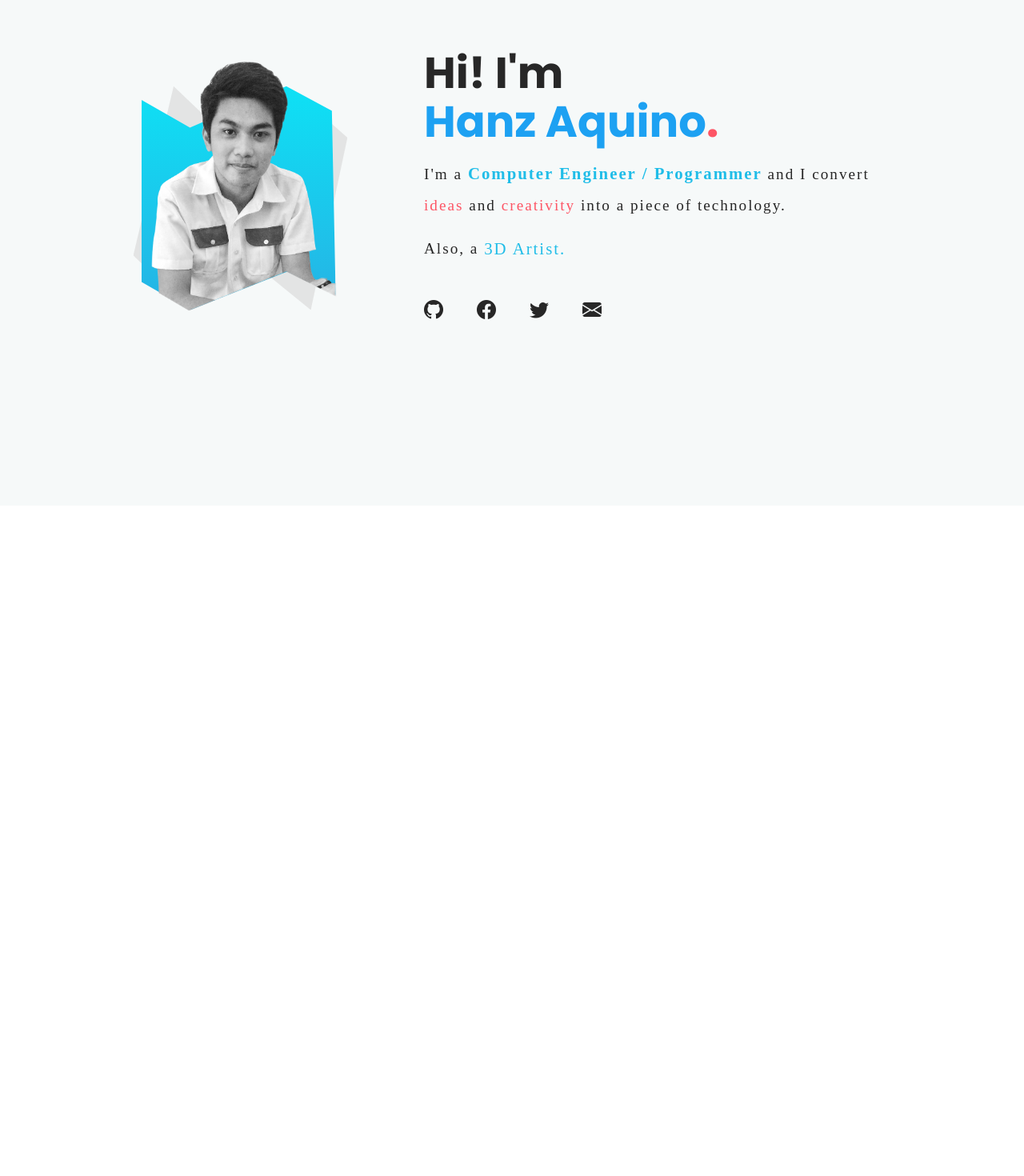
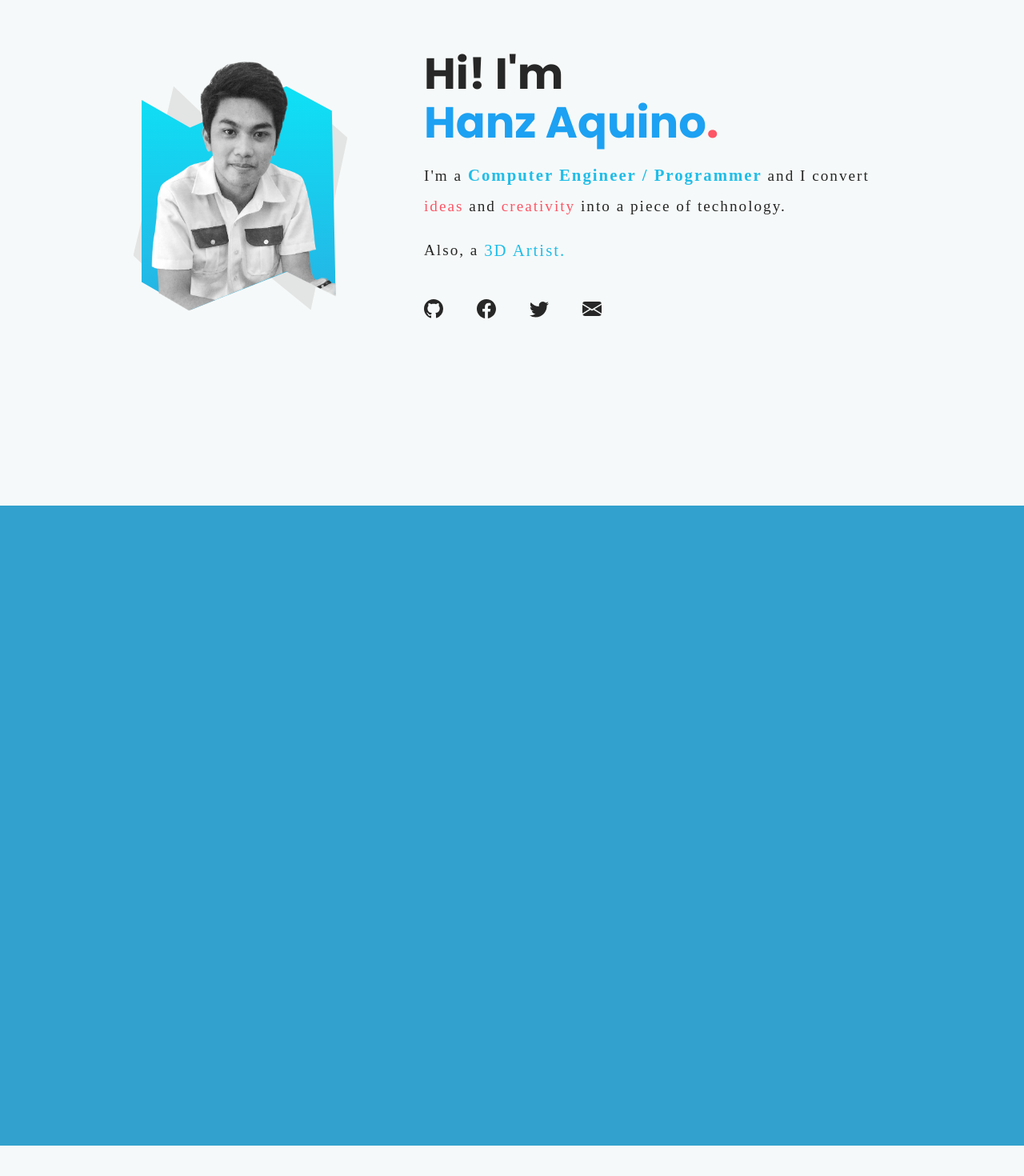
Before and after one commit to hanzzakino/hanzz, a Next.js app: page / in a window 1280 px wide. Shown: the part 168-1638 px from the top of the page at 80% size. Before the commit the page ends 800 px from the top, so only its background shows below. Built offline with nearby package versions, Linux system fonts and the light colour scheme.

Commit message:
react-icons, new  contents

```diff
--- a/components/introduction.jsx
+++ b/components/introduction.jsx
@@ -1,6 +1,6 @@
 import styles from '../styles/Introduction.module.css'
 import { useSettingsContext } from '../context/SettingsContext'
-
+import { BsGithub, BsFacebook, BsTwitter, BsEnvelopeFill } from 'react-icons/bs'
 export default function Introduction() {
     const { theme } = useSettingsContext()
 
@@ -51,7 +51,7 @@ export default function Introduction() {
                             target="_blank"
                             className={styles.socialGT + ' ' + styles.tooltip}
                         >
-                            <i id="gt" className="bi bi-github"></i>
+                            <BsGithub style={{ fontSize: '1.5rem' }} />
                             {/* <span className={styles.tooltiptext}>GitHub</span> */}
                         </a>
                         <a
@@ -59,7 +59,8 @@ export default function Introduction() {
                             target="_blank"
                             className={styles.socialFB + ' ' + styles.tooltip}
                         >
-                            <i className="bi bi-facebook"></i>
+                            <BsFacebook style={{ fontSize: '1.5rem' }} />
+                            {/* <i className="bi bi-facebook"></i> */}
                             {/* <span className={styles.tooltiptext}>Facebook</span> */}
                         </a>
                         <a
@@ -67,14 +68,14 @@ export default function Introduction() {
                             target="_blank"
                             className={styles.socialTW + ' ' + styles.tooltip}
                         >
-                            <i className="bi bi-twitter"></i>
+                            <BsTwitter style={{ fontSize: '1.5rem' }} />
                             {/* <span className={styles.tooltiptext}>Twitter</span> */}
                         </a>
                         <a
                             href="mailto:hanzzakino@gmail.coom"
                             className={styles.socialML + ' ' + styles.tooltip}
                         >
-                            <i className="bi bi-envelope-fill"></i>
+                            <BsEnvelopeFill style={{ fontSize: '1.5rem' }} />
                             {/* <span className={styles.tooltiptext}>Email</span> */}
                         </a>
                     </div>
--- /dev/null
+++ b/components/skills.jsx
@@ -0,0 +1,8 @@
+import styles from '../styles/Skills.module.css'
+import { useSettingsContext } from '../context/SettingsContext'
+
+export default function Skills() {
+    const { theme } = useSettingsContext()
+
+    return <div className={styles.skillsContainer}></div>
+}
--- a/package.json
+++ b/package.json
@@ -8,6 +8,7 @@
   "dependencies": {
     "next": "latest",
     "react": "18.2.0",
-    "react-dom": "18.2.0"
+    "react-dom": "18.2.0",
+    "react-icons": "^4.9.0"
   }
 }
--- a/pages/index.jsx
+++ b/pages/index.jsx
@@ -5,6 +5,7 @@ import Introduction from '../components/introduction'
 import Navbar from '../components/navbar'
 import AnimatedBackground from '../components/shared/animatedBackground'
 import { useSettingsContext } from '../context/SettingsContext'
+import Skills from '../components/skills'
 
 export default function Home() {
     const { theme } = useSettingsContext()
@@ -17,23 +18,144 @@ export default function Home() {
             </Head>
 
             <main className={styles.mainContainer + ' ' + theme}>
-                <AnimatedBackground
+                {/* <AnimatedBackground
                     speedMultiplier={0.9}
                     opacity={0.25}
                     maxBlur={6}
                     enableBlur
-                />
+                /> */}
+
                 <Introduction />
+                <Skills />
 
-                {/* <br /><br /><br /><br /><br /><br /><br /><br /><br /><br /><br /><br /><br /><br />
-        <br /><br /><br /><br /><br /><br /><br /><br /><br /><br /><br /><br /><br /><br />
-        <br /><br /><br /><br /><br /><br /><br /><br /><br /><br /><br /><br /><br /><br />
-        <br /><br /><br /><br /><br /><br /><br /><br /><br /><br /><br /><br /><br /><br />
-        <br /><br /><br /><br /><br /><br /><br /><br /><br /><br /><br /><br /><br /><br />
-        <br /><br /><br /><br /><br /><br /><br /><br /><br /><br /><br /><br /><br /><br />
-        <br /><br /><br /><br /><br /><br /><br /><br /><br /><br /><br /><br /><br /><br />
-        <br /><br /><br /><br /><br /><br /><br /><br /><br /><br /><br /><br /><br /><br />
-        <br /><br /><br /><br /><br /><br /><br /><br /><br /><br /><br /><br /><br /><br /> */}
+                <div>
+                    <br />
+                    <br />
+                    <br />
+                    <br />
+                    <br />
+                    <br />
+                    <br />
+                    <br />
+                    <br />
+                    <br />
+                    <br />
+                    <br />
+                    <br />
+                    <br />
+                    <br />
+                    <br />
+                    <br />
+                    <br />
+                    <br />
+                    <br />
+                    <br />
+                    <br />
+                    <br />
+                    <br />
+                    <br />
+                    <br />
+                    <br />
+                    <br />
+                    <br />
+                    <br />
+                    <br />
+                    <br />
+                    <br />
+                    <br />
+                    <br />
+                    <br />
+                    <br />
+                    <br />
+                    <br />
+                    <br />
+                    <br />
+                    <br />
+                    <br />
+                    <br />
+                    <br />
+                    <br />
+                    <br />
+                    <br />
+                    <br />
+                    <br />
+                    <br />
+                    <br />
+                    <br />
+                    <br />
+                    <br />
+                    <br />
+                    <br />
+                    <br />
+                    <br />
+                    <br />
+                    <br />
+                    <br />
+                    <br />
+                    <br />
+                    <br />
+                    <br />
+                    <br />
+                    <br />
+                    <br />
+                    <br />
+                    <br />
+                    <br />
+                    <br />
+                    <br />
+                    <br />
+                    <br />
+                    <br />
+                    <br />
+                    <br />
+                    <br />
+                    <br />
+                    <br />
+                    <br />
+                    <br />
+                    <br />
+                    <br />
+                    <br />
+                    <br />
+                    <br />
+                    <br />
+                    <br />
+                    <br />
+                    <br />
+                    <br />
+                    <br />
+                    <br />
+                    <br />
+                    <br />
+                    <br />
+                    <br />
+                    <br />
+                    <br />
+                    <br />
+                    <br />
+                    <br />
+                    <br />
+                    <br />
+                    <br />
+                    <br />
+                    <br />
+                    <br />
+                    <br />
+                    <br />
+                    <br />
+                    <br />
+                    <br />
+                    <br />
+                    <br />
+                    <br />
+                    <br />
+                    <br />
+                    <br />
+                    <br />
+                    <br />
+                    <br />
+                    <br />
+                </div>
             </main>
         </div>
     )
--- a/styles/Home.module.css
+++ b/styles/Home.module.css
@@ -2,4 +2,5 @@
     height: 100%;
     width: 100%;
     display: flex;
+    flex-direction: column;
 }
--- a/styles/Introduction.module.css
+++ b/styles/Introduction.module.css
@@ -1,12 +1,14 @@
 .introContainer {
     width: 100%;
-    height: 100%;
+    height: 100vh;
     display: flex;
     align-items: center;
-    position: absolute;
+    /* position: absolute; */
     flex-direction: column;
     justify-content: center;
     overflow: hidden;
+
+    /* background-color: yellowgreen; */
 }
 .introGroup1 {
     /* background-color: yellow; */
@@ -116,9 +118,9 @@
 
     animation: popUp 1.5s ease-out;
 }
-.introGroup1_social i {
+/* .introGroup1_social .icon {
     font-size: 1.5rem;
-}
+} */
 .introGroup1_social a {
     margin-right: 42px;
     transition: 0.2s;
--- /dev/null
+++ b/styles/Skills.module.css
@@ -0,0 +1,12 @@
+.skillsContainer {
+    width: 100%;
+    height: 100vh;
+    display: flex;
+    align-items: center;
+    /* position: absolute; */
+    flex-direction: column;
+    justify-content: center;
+    overflow: hidden;
+
+    background-color: rgb(50, 161, 205);
+}
--- a/styles/globals.css
+++ b/styles/globals.css
@@ -1,5 +1,5 @@
 @import url('https://fonts.googleapis.com/css2?family=Poppins:wght@300;400;500;600;700;900&family=Quicksand&family=Roboto+Mono&family=Roboto:wght@300;400;500;700&family=Source+Sans+Pro:ital,wght@0,300;0,400;0,600;0,700;0,900;1,700&family=Ubuntu:wght@400;700&display=swap');
-@import url('https://cdn.jsdelivr.net/npm/bootstrap-icons@1.10.3/font/bootstrap-icons.css');
+/* @import url('https://cdn.jsdelivr.net/npm/bootstrap-icons@1.10.3/font/bootstrap-icons.css'); */
 /* font-family: 'Poppins', sans-serif;
 font-family: 'Quicksand', sans-serif;
 font-family: 'Roboto', sans-serif;
```
Also changed, not shown: components/shared/pageIndicator.jsx (added, +8 -0 lines), styles/shared/PageIndicator.module.css (added), 1 other file (tests, documents, lock files or other folders).
